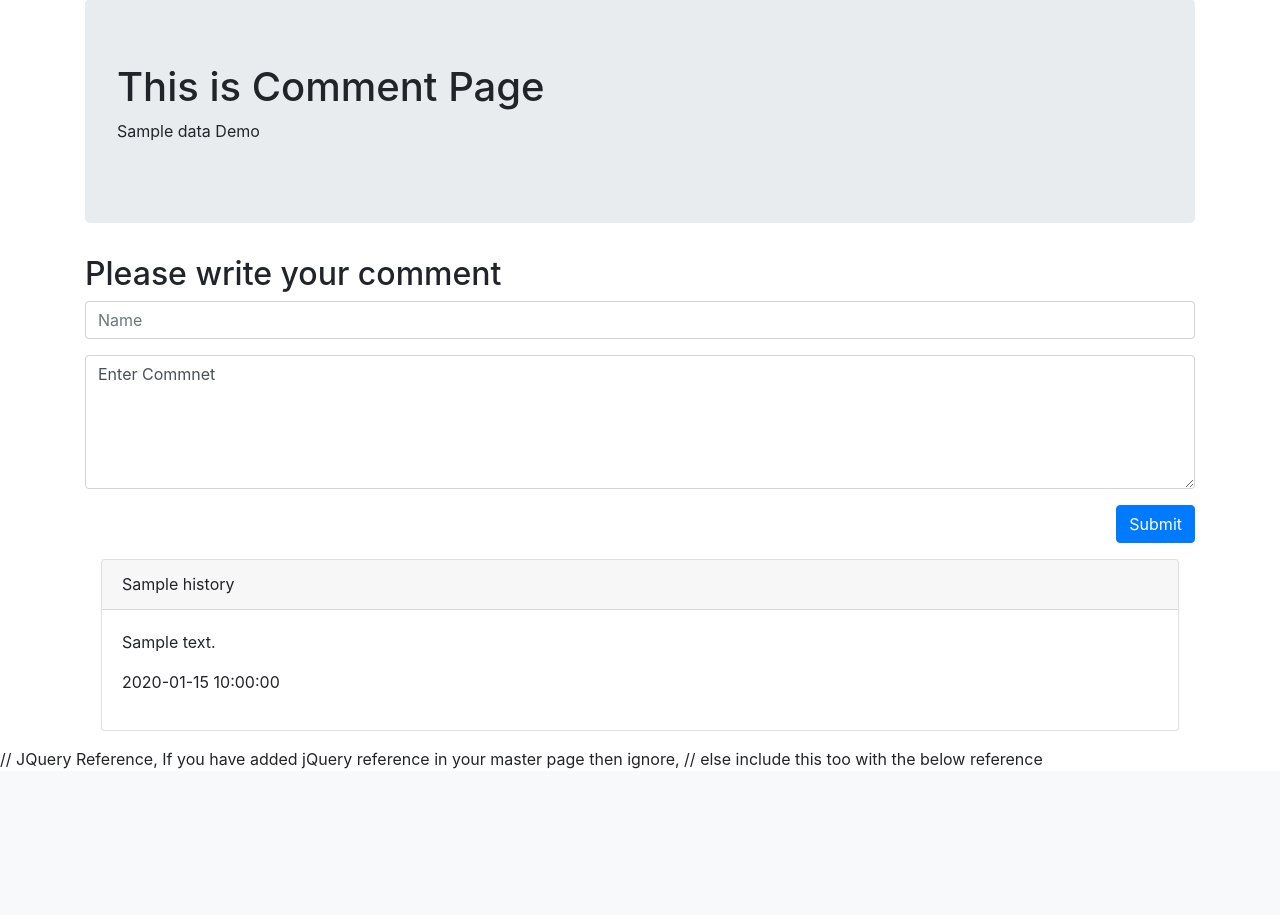
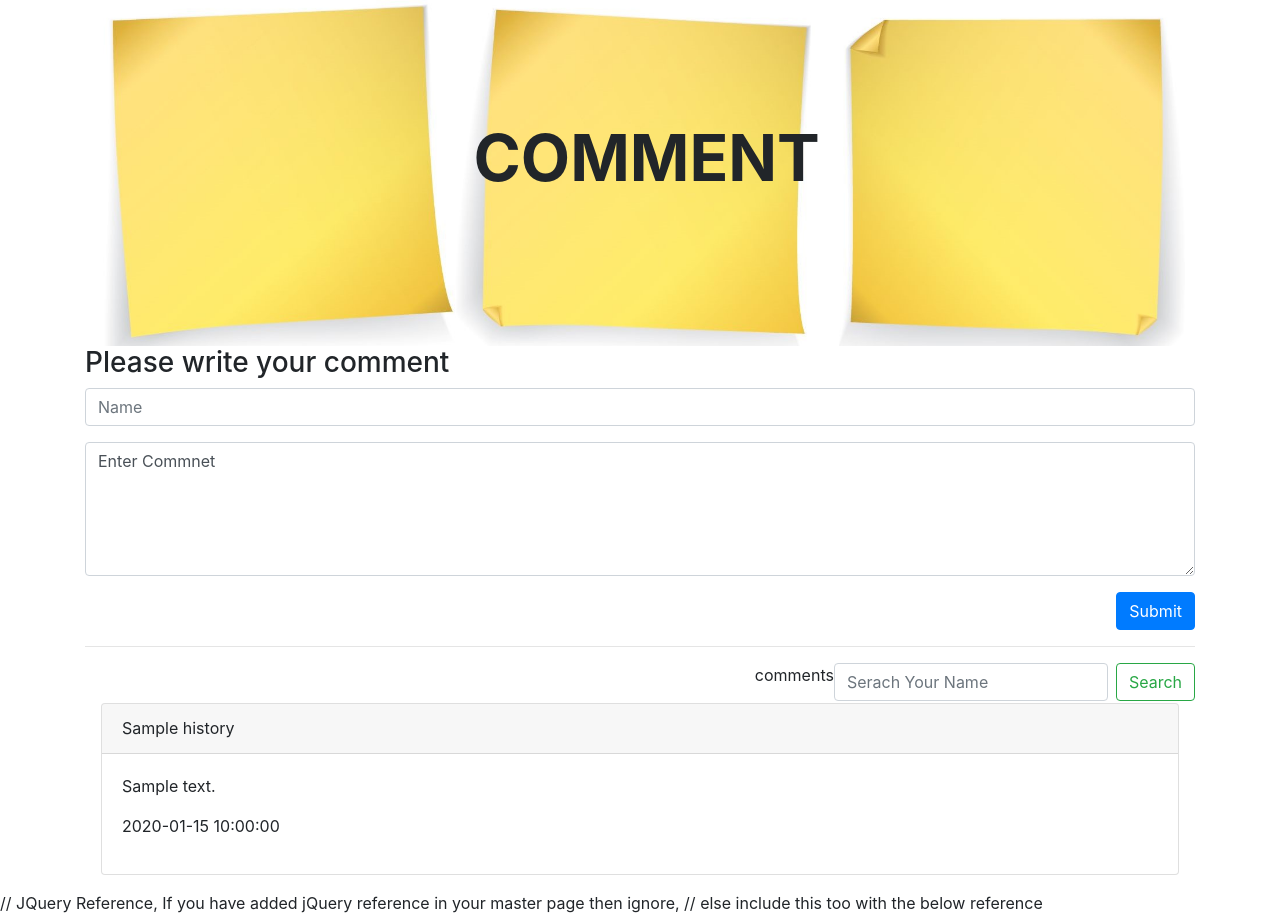
Before and after one commit to pythondongwonrhee/jproj, a Flask app: template templates/comment.html in a window 1280 px wide. Shown: the part 56-971 px from the top of the page. Before the commit the page ends 825 px from the top, so only its background shows below. Run offline with Flask 2, Linux system fonts and the light colour scheme; the template is opened without the code that fills it: most values are stand-ins (such as "Sample title", 1, 10 or a date in 2020); some libraries are stand-ins or nearby versions.

Commit message:
works okay on banner

```diff
--- a/app.py
+++ b/app.py
@@ -1,15 +1,103 @@
+# from flask import *
+# from datetime import datetime
+# from dbModel import *
+
+# app = Flask(__name__)
+
+# username = ''
+
+
+# @app.route('/')
+# def index():
+#     return redirect(url_for('comment'))
+
+
+# @app.route('/login', methods=['GET', 'POST'])
+# def login():
+#     loginMsg = ''
+#     if request.method == 'POST':
+#         global username
+#         username= request.form['username']
+#         if request.form['username'] == 'guest' and request.form['password'] == 'guest':
+#             return redirect(url_for('hello'))
+#         else:
+#             loginMsg = 'Invalid username or password, Please try again.'
+#     return render_template('login.html', loginMsg=loginMsg)
+
+# @app.route('/hello')
+# def hello():
+#     return render_template('hello.html', username=username)
+
+# @app.route('/slideshow')
+# def slideshow():
+#     return render_template('slideshow.html', username=username)
+
+
+# @app.route('/main')
+# def main():
+#     return render_template('main.html', username=username)
+
+
+# # @app.route('/comment')
+# # def comment():
+# #     return render_template('comment.html', username=username)
+
+# @app.route('/comment')
+# def comment():
+#     data = username
+#     data_UserData = UserData.query.all()
+#     history_dic = {}
+#     history_list = []
+#     for _data in data_UserData:
+#         history_dic['Name'] = _data.Name
+#         history_dic['Id'] = _data.Id
+#         history_dic['Description'] = _data.Description
+#         history_dic['CreateDate'] = _data.CreateDate.strftime('%Y/%m/%d %H:%M')
+#         history_list.append(history_dic)
+#         history_dic = {}
+#     return render_template('comment.html', **locals())
+
+
+# @app.route('/API/add_data', methods=['POST'])
+# def add_data():
+#     name = request.form['name']
+#     description = request.form['description']
+#     if name != "" and description != "":
+#         add_data = UserData(
+#             Name=name,
+#             Description=description,
+#             CreateDate=datetime.now()
+#         )
+#         db.session.add(add_data)
+#         db.session.commit()
+#     return redirect('comment')
+
+
+# if __name__ == '__main__':
+#     app.run(debug=True)
+
+
+
+
+
+
 from flask import *
 from datetime import datetime
 from dbModel import *
 
 app = Flask(__name__)
 
-username = ''
+username = 'fffffffffff'
 
 
 @app.route('/')
 def index():
-    return redirect(url_for('login'))
+    return redirect(url_for('comment'))
+
+
+@app.route('/hello')
+def hello():
+    return render_template('hello.html', username=username)
 
 
 @app.route('/login', methods=['GET', 'POST'])
@@ -24,9 +112,6 @@ def login():
             loginMsg = 'Invalid username or password, Please try again.'
     return render_template('login.html', loginMsg=loginMsg)
 
-@app.route('/hello')
-def hello():
-    return render_template('hello.html', username=username)
 
 @app.route('/slideshow')
 def slideshow():
@@ -44,15 +129,18 @@ def main():
 
 @app.route('/comment')
 def comment():
-    data = username
-    data_UserData = UserData.query.all()
+    data = "Deploying a Flask App To Heroku"
+    # data_UserData = UserData.query.all()
+    data_UserData = UserData.query.order_by(desc(UserData.CreateDate)).all()
+    # find_userData = UserData.query.select().where(UserData.Name == 'ffff')
+    # data_UserData = UserData.query.filter_by(Name='ffff').all()
     history_dic = {}
     history_list = []
     for _data in data_UserData:
         history_dic['Name'] = _data.Name
         history_dic['Id'] = _data.Id
         history_dic['Description'] = _data.Description
-        history_dic['CreateDate'] = _data.CreateDate.strftime('%Y/%m/%d %H:%M')
+        history_dic['CreateDate'] = _data.CreateDate.strftime('%Y/%m/%d %H:%M:%S')
         history_list.append(history_dic)
         history_dic = {}
     return render_template('comment.html', **locals())
@@ -61,7 +149,7 @@ def comment():
 @app.route('/API/add_data', methods=['POST'])
 def add_data():
     name = request.form['name']
-    description = request.form['description']
+    description = request.form['comment']
     if name != "" and description != "":
         add_data = UserData(
             Name=name,
@@ -73,5 +161,20 @@ def add_data():
     return redirect('comment')
 
 
+@app.route('/API/search', methods=['POST'])
+def search_data():
+    searchh = request.form['searchh']
+    data_UserData = UserData.query.filter_by(Name=searchh).all()
+    history_dic = {}
+    history_list = []
+    for _data in data_UserData:
+        history_dic['Name'] = _data.Name
+        history_dic['Id'] = _data.Id
+        history_dic['Description'] = _data.Description
+        history_dic['CreateDate'] = _data.CreateDate.strftime('%Y/%m/%d %H:%M:%S')
+        history_list.append(history_dic)
+        history_dic = {}
+    return render_template('comment.html', **locals())
+
 if __name__ == '__main__':
     app.run(debug=True)
--- a/dbModel.py
+++ b/dbModel.py
@@ -2,6 +2,7 @@ from flask import *
 from flask_sqlalchemy import SQLAlchemy
 from flask_script import Manager
 from flask_migrate import Migrate, MigrateCommand
+from sqlalchemy import desc
 
 app = Flask(__name__)
 app.config['SQLALCHEMY_DATABASE_URI'] = 'postgres://postgres:JayY@localhost:5432/postgres'
--- /dev/null
+++ b/static/styles/comment.css
@@ -0,0 +1,21 @@
+.image-container {
+    position: relative;
+}
+
+#banner-text {
+position: absolute;
+font-weight: bold;
+font-size: 5vw;
+top: 0;
+bottom: 0;
+left: 0;
+right: 0;
+width: 30%;
+height: 36%;
+margin: auto;
+}
+
+#banner {
+    position: relative;
+    width: 100%
+}
--- a/templates/comment.html
+++ b/templates/comment.html
@@ -1,11 +1,42 @@
 {% extends "main.html" %}
 {% block comment %}
+<link rel="stylesheet" href="{{ url_for('static',filename='styles/comment.css') }}">
 <div class="container">
-        <div class="jumbotron">
-            <h1>This is Comment Page</h1>
-            <p>{{data}} Demo</p>
-        </div>
-        <h2>Please write your comment</h2>
+        <!--&lt;!&ndash;<div class="jumbotron">&ndash;&gt;-->
+            <!--&lt;!&ndash;<h1>This is Comment Page</h1>&ndash;&gt;-->
+            <!--&lt;!&ndash;<p>{{data}} Demo</p>&ndash;&gt;-->
+        <!--&lt;!&ndash;</div>&ndash;&gt;-->
+
+    <!--<div class="card" style="background-image: url(../static/imgs/comment.jpg); background-size: cover;">-->
+  <!--<div class="text-white text-center rgba-stylish-strong py-5 px-4">-->
+    <!--<div class="py-5">-->
+
+      <!--&lt;!&ndash; Content &ndash;&gt;-->
+      <!--<h5 class="h5 orange-text"><i class="fas fa-camera-retro"></i> Photography</h5>-->
+      <!--<h2 class="card-title h2 my-4 py-2">Jumbotron with image overlay</h2>-->
+      <!--<p class="mb-4 pb-2 px-md-5 mx-md-5">Lorem ipsum dolor sit amet, consectetur adipisicing elit. Pariatur obcaecati vero aliquid libero doloribus ad, unde tempora maiores, ullam, modi qui quidem minima debitis perferendis vitae cumque et quo impedit.</p>-->
+      <!--<a class="btn peach-gradient"><i class="fas fa-clone left"></i> View project</a>-->
+
+    <!--</div>-->
+  <!--</div>-->
+<!--</div>-->
+
+    <!-- <div class="card bg-dark text-black border-0">
+  <img class="card-img" src="../static/imgs/comment.jpg" alt="Card image">
+  <div class="card-img-overlay">
+        <h5 class="card-title text-center"> COMMENT</h5>
+
+  </div>
+</div> -->
+
+<div class="image-container">
+
+        <img id="banner" src="{{ url_for('static',filename='imgs/comment.jpg') }}">
+        <div id="banner-text">COMMENT</div>
+</div>
+
+
+        <h3>Please write your comment</h3>
           <form action="/API/add_data" method="post" id="commentform">
               <div class="form-group">
                   <input type="text" class="form-control" name="name" placeholder="Name">
@@ -13,12 +44,20 @@
               <div class="form-group">
 
 
-                <textarea class="form-control" rows="5" id="comment" name="description" form="commentform">Enter Commnet</textarea>
+                <textarea class="form-control" rows="5" id="comment" name="comment" form="commentform" maxlength="20">Enter Commnet</textarea>
               </div>
               <div class="text-right">
               <button type="submit" class="btn btn-primary">Submit</button>
               </div>
            </form>
+<hr>
+           <div style="text-align: right">
+             comments
+     <form action="/API/search" method="post" class="form-inline" style="float:right">
+    <input class="form-control mr-sm-2" type="search" placeholder="Serach Your Name" name="searchh" aria-label="Search">
+    <button class="btn btn-outline-success my-2 my-sm-0" type="submit">Search</button>
+  </form>
+</div>
 
            {% for history in history_list %}
             <div id="commnet-box" class="card m-3">
```
Also changed, not shown: static/imgs/comment.jpg (added).
